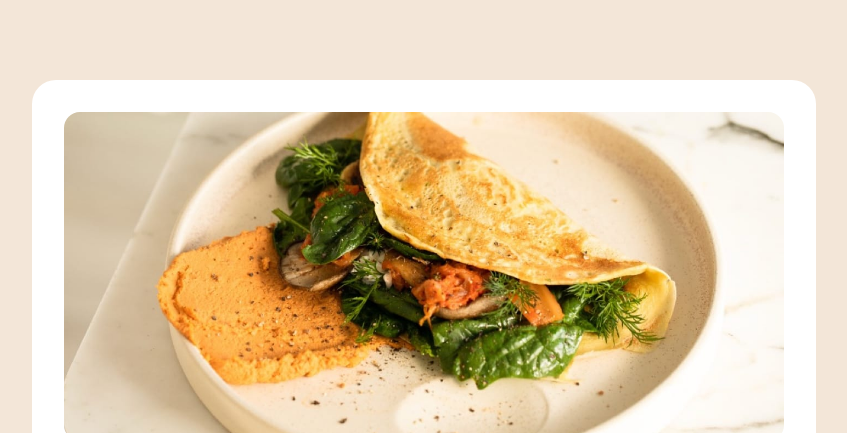
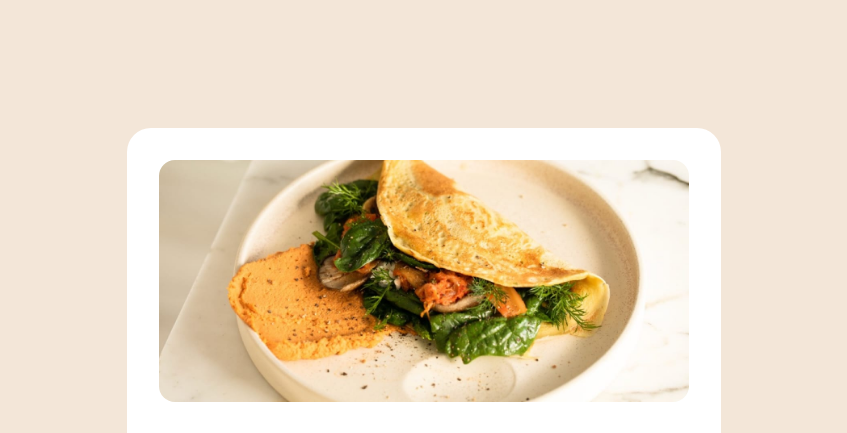
Before and after one commit to ROKUROO7/recipe-page, a plain HTML site: page index.html in a window 1280 px wide. Shown: the top 433 px of the page, without its empty margins (216-1063 px from the left). Drawn offline with Linux system fonts and the light colour scheme.

Commit message:
Update style.css

```diff
--- a/style.css
+++ b/style.css
@@ -34,7 +34,7 @@ body {
   flex-direction: column;
   justify-content: center;
   align-items: center;
-  padding: 5em;
+  padding: 8em;
   background-color: var(--Stone100);
 }
 main {
@@ -42,7 +42,7 @@ main {
   flex-direction: column;
   row-gap: 1.8em;
   padding: 2em;
-  max-width: 70%;
+  max-width: 58%;
   border-radius: 1.5em;
   background-color: var(--White);
 }
```
